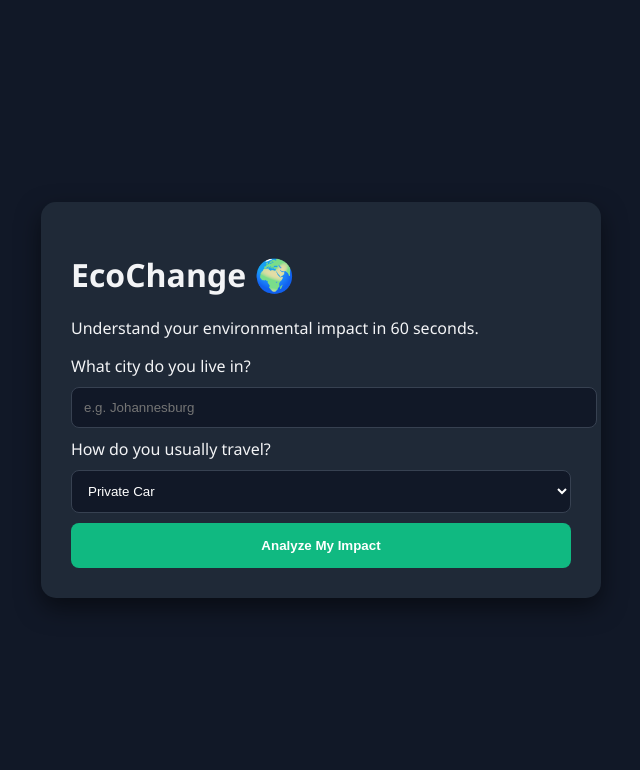
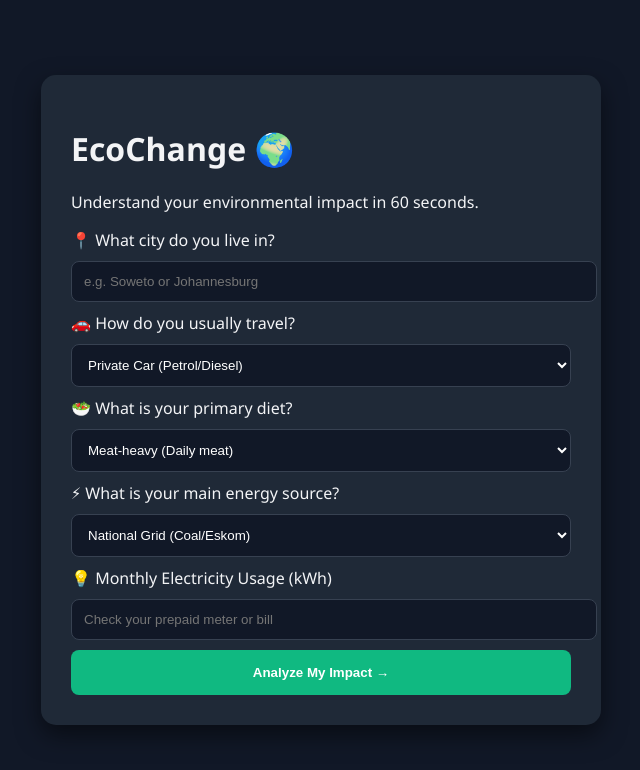
Before and after one commit to Mpilozama/EcoChange-Helper, a Flask app: page / in a window 1280 px wide. Shown: the top 770 px of the page, without its empty margins (319-959 px from the left). Run offline with Flask 3, Linux system fonts and the light colour scheme; parts of the project's set-up code (start-up, migrations or seed data) failed here and were passed over.

Commit message:
Updated calculate form

```diff
--- a/templates/index.html
+++ b/templates/index.html
@@ -11,18 +11,38 @@
         <p>Understand your environmental impact in 60 seconds.</p>
 
         <form action="/calculate" method="POST">
-            <label>What city do you live in?</label>
-            <input type="text" name="city" placeholder="e.g. Johannesburg" required>
+        <label for="city">📍 What city do you live in?</label>
+        <input type="text" id="city" name="city" placeholder="e.g. Soweto or Johannesburg" required>
 
-            <label>How do you usually travel?</label>
-            <select name="transport">
-                <option value="car">Private Car</option>
-                <option value="bus">Taxi/Bus</option>
-                <option value="walking">Walking/Cycling</option>
+            <label for="transport">🚗 How do you usually travel?</label>
+            <select id="transport" name="transport">
+                <option value="car">Private Car (Petrol/Diesel)</option>
+                <option value="electric">Electric Vehicle</option>
+                <option value="public">Taxi / Bus / Train</option>
+                <option value="walking">Walking / Cycling</option>
             </select>
 
-            <button type="submit" class="btn-submit">Analyze My Impact</button>
+            <label for="diet">🥗 What is your primary diet?</label>
+            <select id="diet" name="diet">
+                <option value="meat_heavy">Meat-heavy (Daily meat)</option>
+                <option value="balanced">Balanced (Mixed diet)</option>
+                <option value="vegetarian">Vegetarian</option>
+                <option value="vegan">Vegan</option>
+            </select>
+
+            <label for="energy">⚡ What is your main energy source?</label>
+            <select id="energy" name="energy">
+                <option value="fossil">National Grid (Coal/Eskom)</option>
+                <option value="mixed">Mixed (Grid + Solar/Inverter)</option>
+                <option value="renewable">100% Renewable / Solar</option>
+            </select>
+
+            <label for="electricity">💡 Monthly Electricity Usage (kWh)</label>
+            <input type="number" id="electricity" name="electricity" placeholder="Check your prepaid meter or bill" min="0">
+
+            <button type="submit" class="btn-submit">Analyze My Impact →</button>
         </form>
+
     </div>
 </body>
 </html>
```
